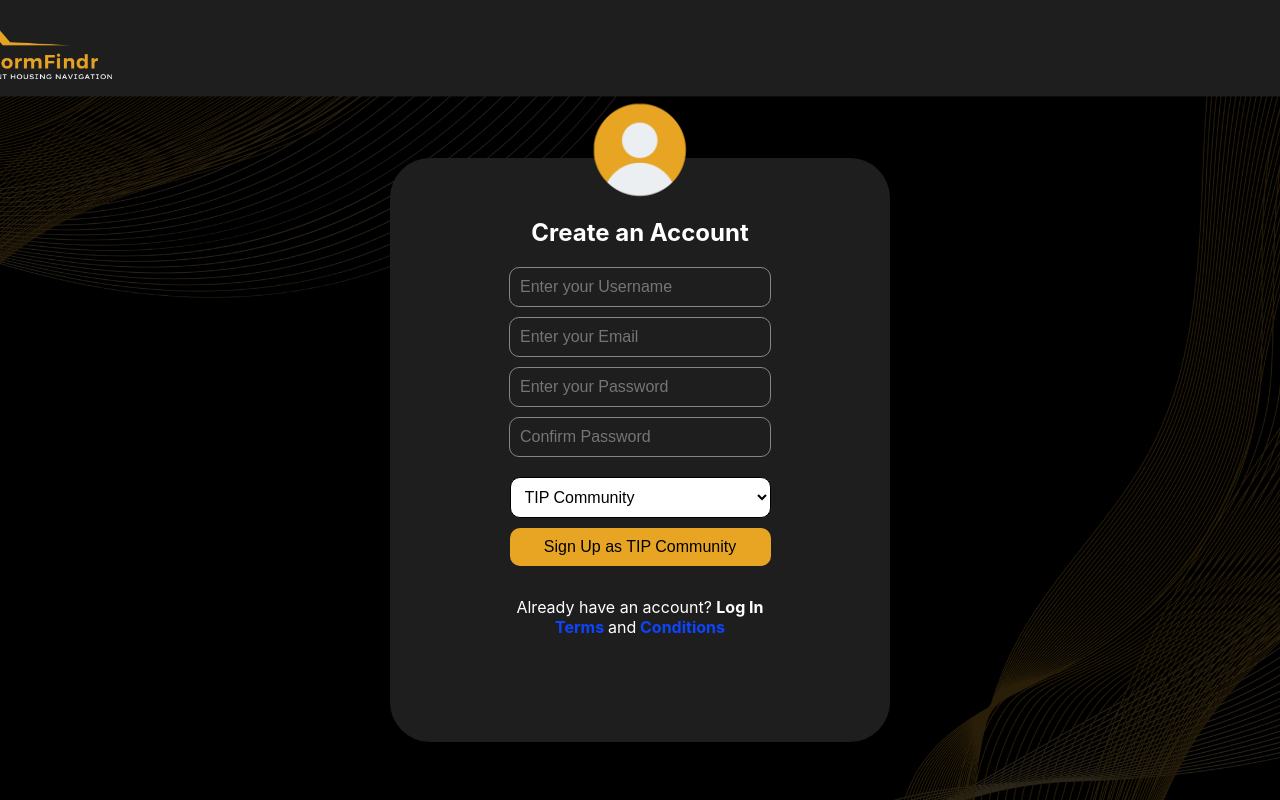
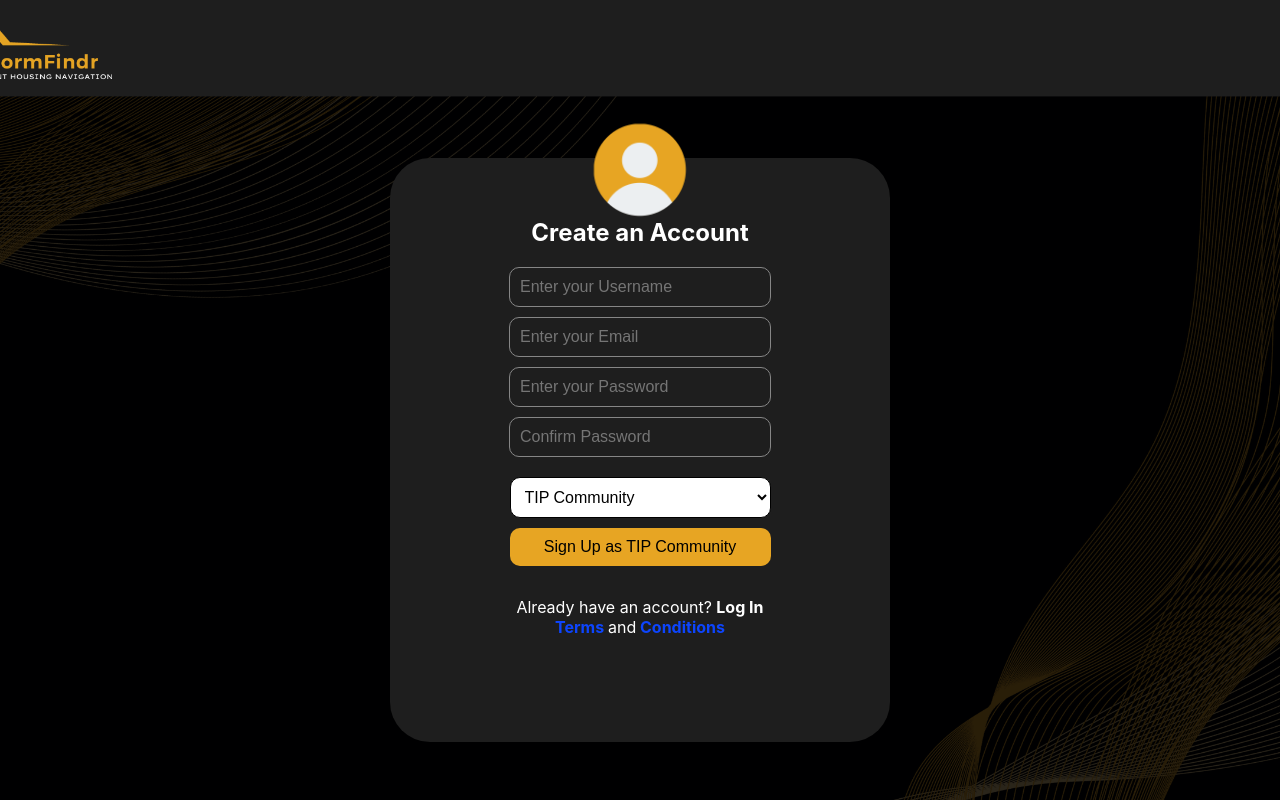
Before and after one commit to twinklegenon/dormfindr, a React (Create React App) app: page /signup in a window 1280 px wide. Built offline with nearby package versions, Linux system fonts and the light colour scheme; the HTML template or start-up script is replaced by a standard one.

Commit message:
Update SignUpScreen.css

```diff
--- a/src/user/SignUpScreen.css
+++ b/src/user/SignUpScreen.css
@@ -13,7 +13,7 @@
   width: 120px;
   height: 120px;
   position: absolute;
-  top: 90px;
+  top: 110px;
   left: 50%;
   transform: translateX(-50%);
 }
@@ -104,3 +104,7 @@ b {
   font-weight: bold;
   cursor: pointer;
 }
+/* SignUpScreen.css */
+.error-message {
+  color: red;
+}
```
